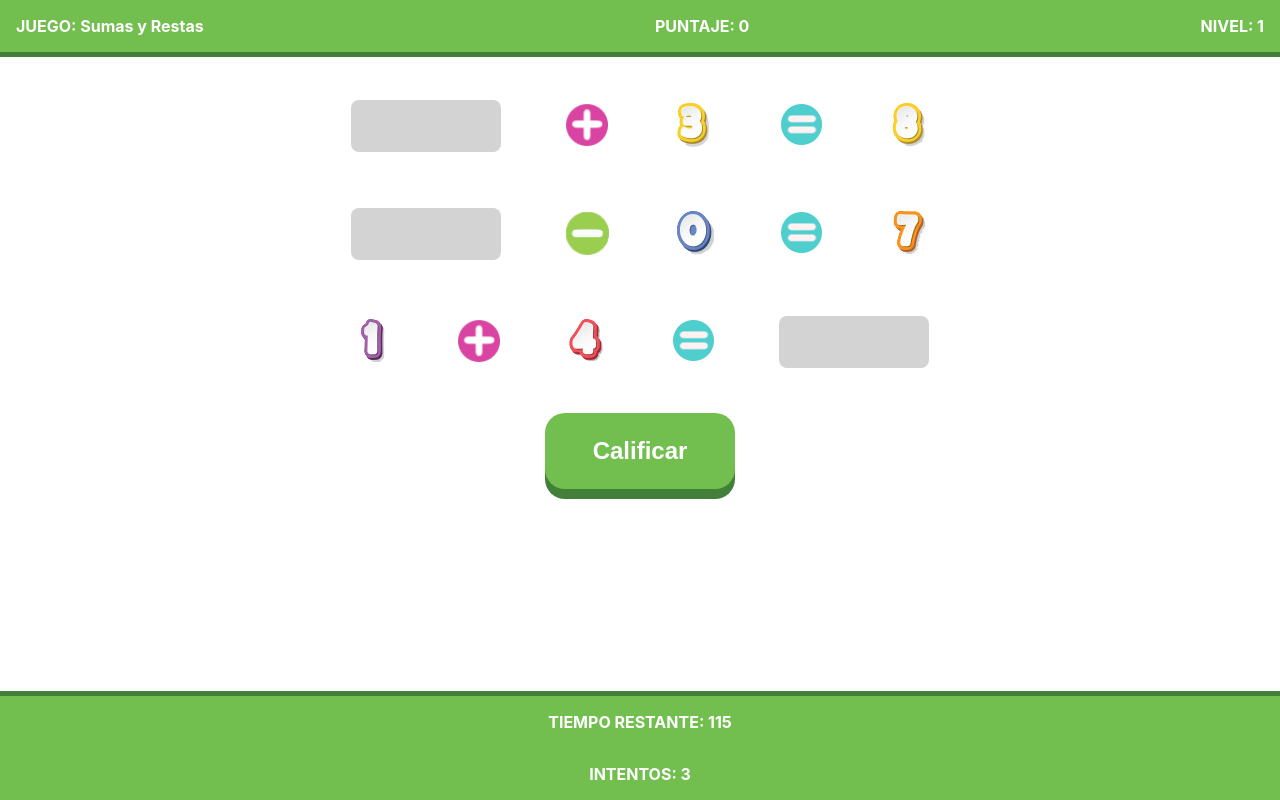
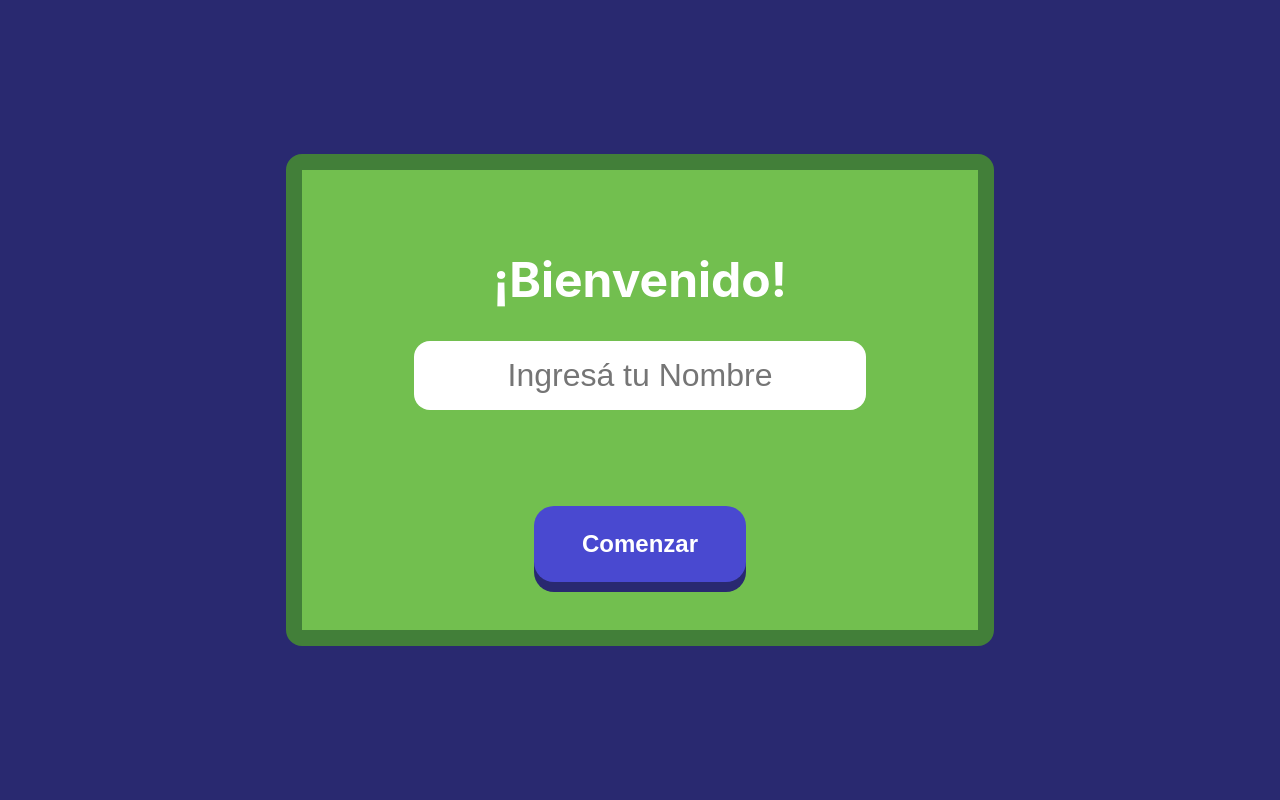
Before and after one commit to JulianFR/uade_aplicaciones_interactivas_matematicas, a React (Create React App) app: page / in a window 1280 px wide. Built offline with nearby package versions, Linux system fonts and the light colour scheme.

Commit message:
+mockup login

```diff
--- /dev/null
+++ b/src/Acceso/Acceso.component.tsx
@@ -0,0 +1,12 @@
+import React from 'react';
+import './Acceso.css';
+
+export default () => (
+  <div className="acceso">
+    <div className="acceso__formulario">
+      <h1 className="acceso__formulario-titulo">¡Bienvenido!</h1>
+      <input type="text" placeholder="Ingresá tu Nombre" className="acceso__formulario-nombre" />
+      <button className="acceso__formulario-boton">Comenzar</button>
+    </div>
+  </div>
+)
--- /dev/null
+++ b/src/Acceso/Acceso.css
@@ -0,0 +1,45 @@
+.acceso {
+  height: 100%;
+  width: 100%;
+  display: flex;
+  justify-content: center;
+  align-items: center;
+  background-color: hsl(240, 46%, 30%);
+}
+
+.acceso__formulario {
+  display: flex;
+  flex-direction: column;
+  color: white;
+  border: 1rem solid hsl(112, 38%, 36%);
+  padding: 3rem;
+  border-radius: 16px;
+  align-items: center;
+  background-color: hsl(101, 47%, 53%);
+}
+.acceso__formulario-titulo {
+  font-size: 3rem;
+  margin-block-start: 0;
+  margin: 2rem 0;
+}
+.acceso__formulario-nombre {
+  font-size: 2rem;
+  border: none;
+  padding: 1rem;
+  text-align: center;
+  border-radius: 16px;
+  margin: 0rem 4rem;
+}
+.acceso__formulario-boton {
+  display: block;
+  background-color: hsl(240, 59%, 55%);
+  border-radius: 20px;
+  border: none;
+  box-shadow: 0px 10px hsl(240, 46%, 30%);
+  color: white;
+  cursor: pointer;
+  font-size: 1.5rem;
+  font-weight: bold;
+  margin: 6rem 0 0;
+  padding: 1em 2em;
+}
--- a/src/App.tsx
+++ b/src/App.tsx
@@ -1,4 +1,7 @@
 import React from 'react';
 import SumaRestaComponent from './Juego/SumaResta.component';
+import AccesoComponent from './Acceso/Acceso.component';
 
-export default () => <SumaRestaComponent></SumaRestaComponent>;
+export default () =>
+  <AccesoComponent></AccesoComponent>
+//    <SumaRestaComponent></SumaRestaComponent>
--- a/src/index.css
+++ b/src/index.css
@@ -2,9 +2,13 @@
   box-sizing: border-box;
 }
 
-body {
+html,body, #root {
+  height: 100vh;
   margin: 0;
   padding: 0;
+}
+
+body {
   font-family: -apple-system, BlinkMacSystemFont, 'Segoe UI', 'Roboto', 'Oxygen',
     'Ubuntu', 'Cantarell', 'Fira Sans', 'Droid Sans', 'Helvetica Neue',
     sans-serif;
```
